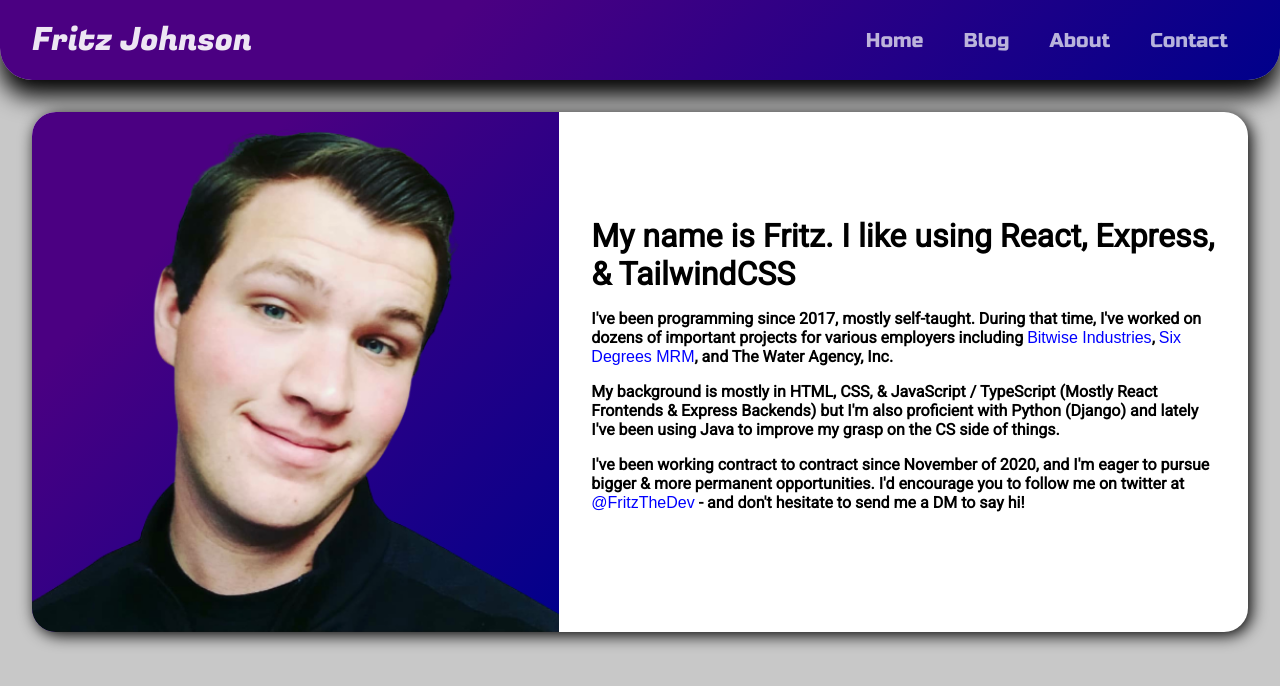
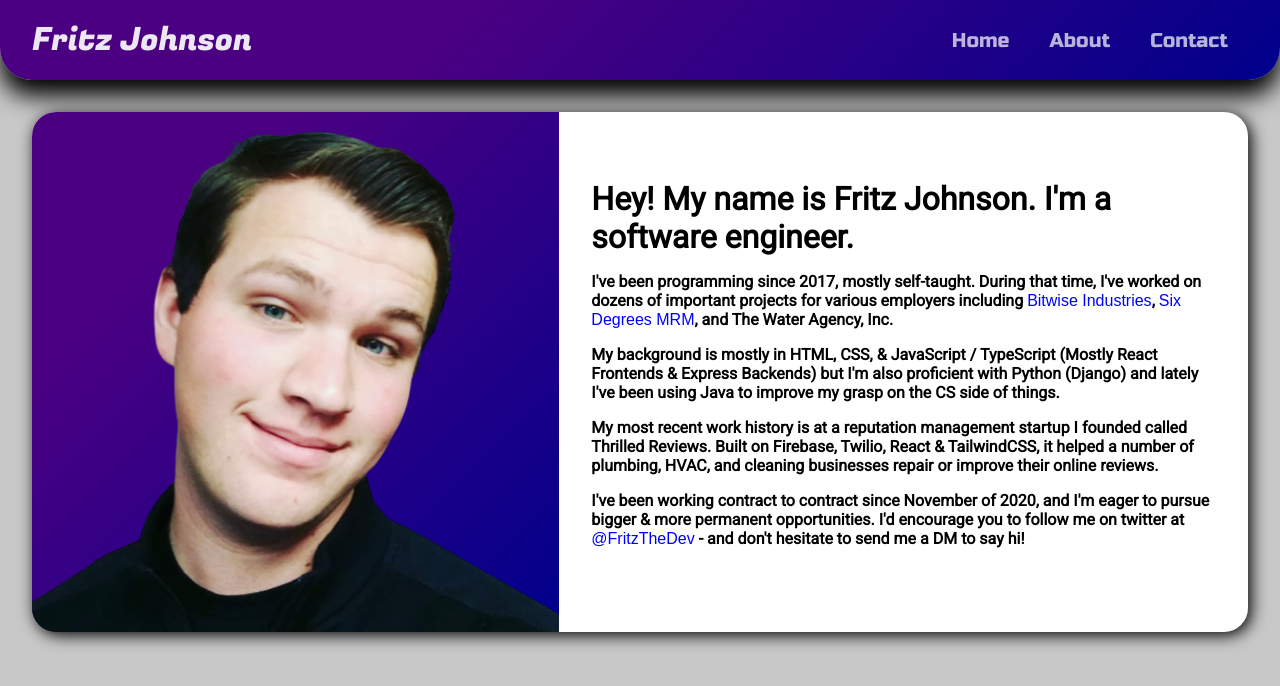
Before and after one commit to FritzTheDev/site, a React (Create React App) app: page / in a window 1280 px wide. Shown: the top 686 px of the page. Built offline with nearby package versions, Linux system fonts and the light colour scheme.

Commit message:
removed blog references

```diff
--- a/src/pages/Home/WelcomeBar.tsx
+++ b/src/pages/Home/WelcomeBar.tsx
@@ -5,10 +5,10 @@ export const WelcomeBar = () => {
     <div className={styles.welcomeBar}>
       <img src='/fritz-transparent.png' alt='Portrait of Fritz Johnson' />
       <div>
-        <h1>My name is Fritz. I like using React, Express, & TailwindCSS</h1>
+        <h1>Hey! My name is Fritz Johnson. I'm a software engineer.</h1>
         <p>
-          I've been programming since 2017, mostly self-taught. During that time, I've
-          worked on dozens of important projects for various employers including{' '}
+          I've been programming since 2017, mostly self-taught. During that time, I've worked on
+          dozens of important projects for various employers including{' '}
           <a className={styles.link} href='https://bitwiseindustries.com/'>
             Bitwise Industries
           </a>
@@ -24,8 +24,13 @@ export const WelcomeBar = () => {
           Java to improve my grasp on the CS side of things.
         </p>
         <p>
-          I've been working contract to contract since November of 2020, and I'm eager to pursue bigger
-          & more permanent opportunities. I'd encourage you to follow me on twitter at{' '}
+          My most recent work history is at a reputation management startup I founded called
+          Thrilled Reviews. Built on Firebase, Twilio, React & TailwindCSS, it helped a number of
+          plumbing, HVAC, and cleaning businesses repair or improve their online reviews.
+        </p>
+        <p>
+          I've been working contract to contract since November of 2020, and I'm eager to pursue
+          bigger & more permanent opportunities. I'd encourage you to follow me on twitter at{' '}
           <a className={styles.link} href='https://twitter.com/FritzTheDev'>
             @FritzTheDev
           </a>{' '}
--- a/src/shared/MainNav/NavItems.tsx
+++ b/src/shared/MainNav/NavItems.tsx
@@ -1,10 +1,9 @@
 import { Link } from 'react-router-dom';
-import { BLOG_INDEX_ROUTE, CONTACT_ROUTE, ABOUT_ROUTE, INDEX_ROUTE } from '../../routing';
+import { CONTACT_ROUTE, ABOUT_ROUTE, INDEX_ROUTE } from '../../routing';
 import styles from './MainNav.module.css';
 
 const items = [
   { path: INDEX_ROUTE, label: 'Home' },
-  { path: BLOG_INDEX_ROUTE, label: 'Blog' },
   { path: ABOUT_ROUTE, label: 'About' },
   { path: CONTACT_ROUTE, label: 'Contact' }
 ];
--- a/src/shared/MobileNav/NavItems.tsx
+++ b/src/shared/MobileNav/NavItems.tsx
@@ -1,11 +1,10 @@
 import { Link } from 'react-router-dom';
-import { BLOG_INDEX_ROUTE, CONTACT_ROUTE, ABOUT_ROUTE, INDEX_ROUTE } from '../../routing';
+import { CONTACT_ROUTE, ABOUT_ROUTE, INDEX_ROUTE } from '../../routing';
 
 import styles from './MobileNav.module.css';
 
 const items = [
   { path: INDEX_ROUTE, label: 'Home' },
-  { path: BLOG_INDEX_ROUTE, label: 'My Blog' },
   { path: ABOUT_ROUTE, label: 'About' },
   { path: CONTACT_ROUTE, label: 'Contact Me' },
 ];
```
